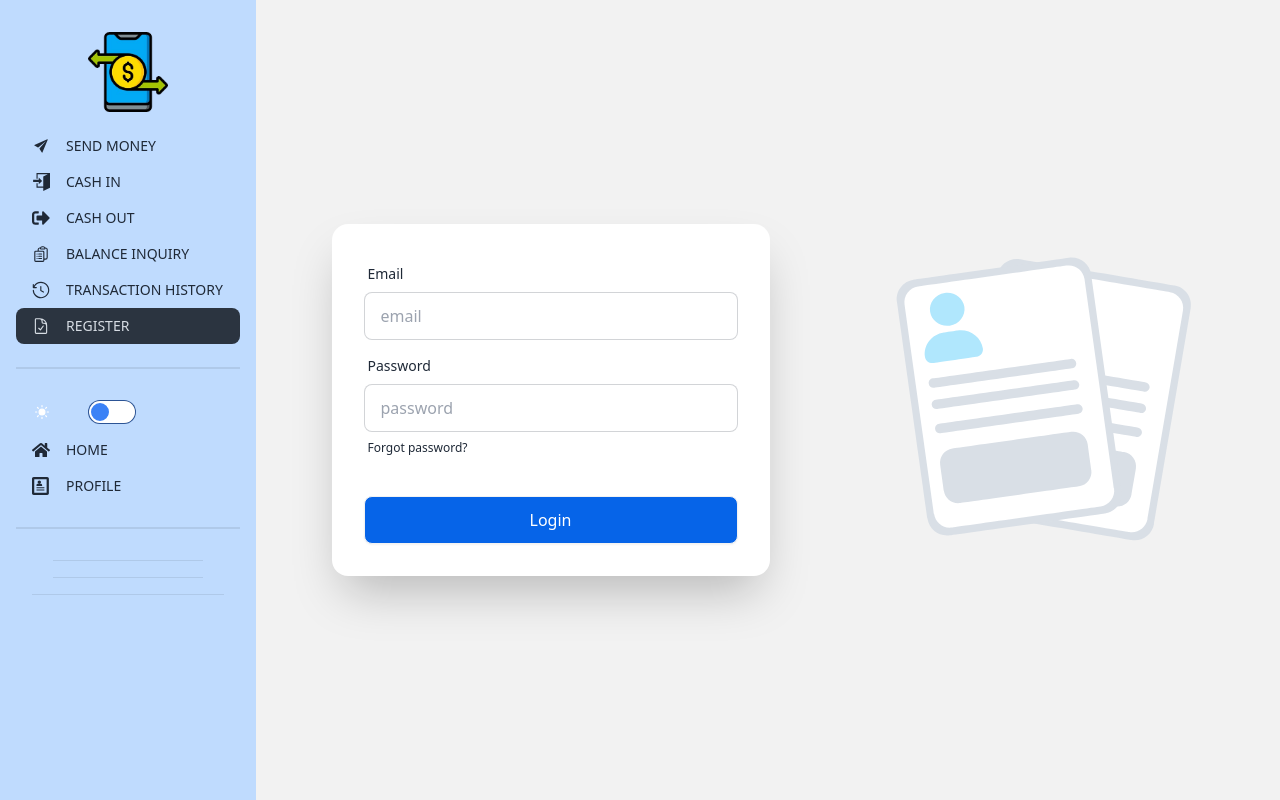
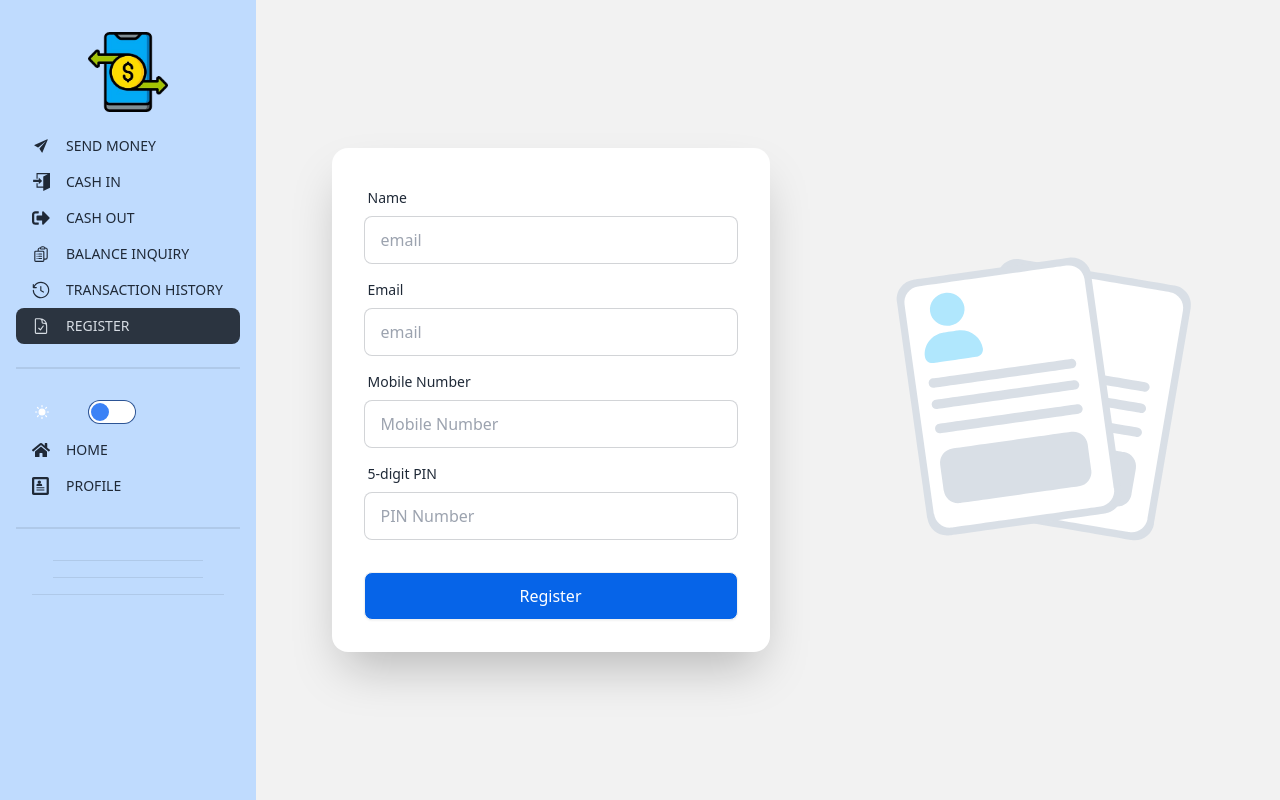
Before and after one commit to JannatulAfrozFaria/cash-wave-client, a React (Vite) app: page /register in a window 1280 px wide. Built offline with nearby package versions, Linux system fonts and the light colour scheme.

Commit message:
registration form created

```diff
--- a/src/Pages/Register/Register.jsx
+++ b/src/Pages/Register/Register.jsx
@@ -16,23 +16,36 @@ const Register = () => {
                     </div>
                     <div className="card bg-base-100 w-2/3 shadow-2xl">
                         <form className="card-body">
+                            {/* NAME--------- */}
+                            <div className="form-control">
+                                <label className="label">
+                                    <span className="label-text">Name</span>
+                                </label>
+                                <input type="text" placeholder="email" className="input input-bordered" required />
+                            </div>
+                            {/* EMAIL______ */}
                             <div className="form-control">
                                 <label className="label">
                                     <span className="label-text">Email</span>
                                 </label>
                                 <input type="email" placeholder="email" className="input input-bordered" required />
                             </div>
+                            {/* MOBILE---NUMBER */}
                             <div className="form-control">
                                 <label className="label">
-                                <span className="label-text">Password</span>
+                                    <span className="label-text">Mobile Number</span>
                                 </label>
-                            <input type="password" placeholder="password" className="input input-bordered" required />
+                                <input type="number" placeholder="Mobile Number" className="input input-bordered" required />
+                            </div>
+                            {/* PIN----NUMBER */}
+                            <div className="form-control">
                                 <label className="label">
-                                <a href="#" className="label-text-alt link link-hover">Forgot password?</a>
+                                    <span className="label-text">5-digit PIN</span>
                                 </label>
+                                <input type="password" placeholder="PIN Number" className="input input-bordered" required />
                             </div>
                             <div className="form-control mt-6">
-                            <button className="btn btn-base">Login</button>
+                            <button className="btn btn-base">Register</button>
                             </div>
                         </form>
                     </div>
```
Lines whose indentation alone changed are shown as unchanged.
